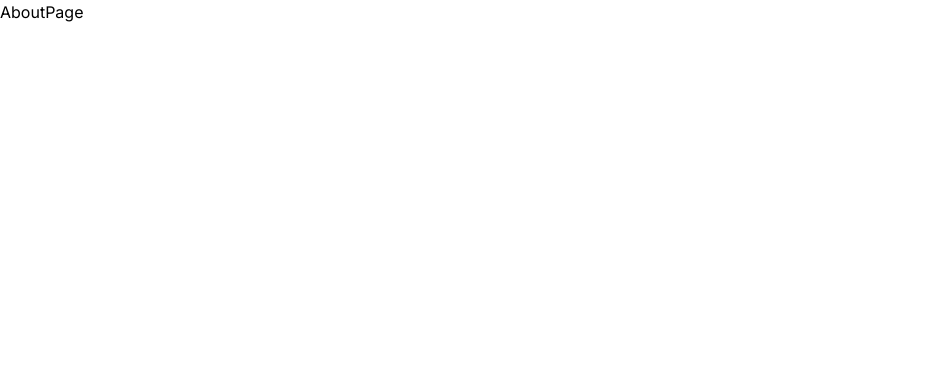
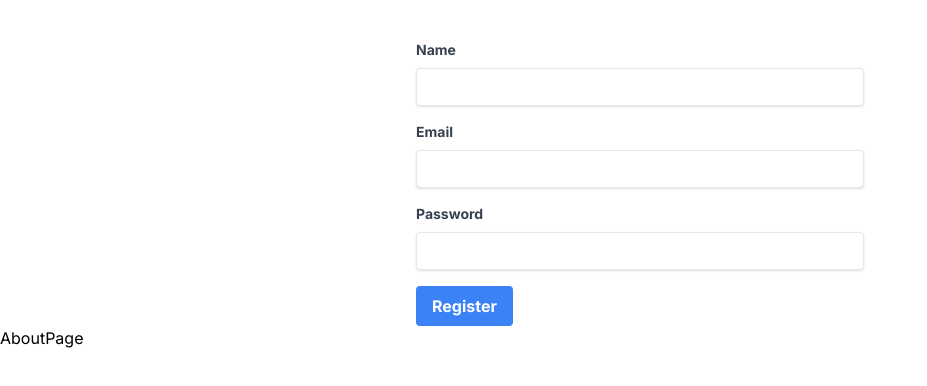
Before and after one commit to khairul-1/PetAdoptionNextJs, a Next.js app: page /about in a window 1280 px wide. Shown: the top 386 px of the page, without its empty margins (0-927 px from the left). Built offline with nearby package versions, Linux system fonts and the light colour scheme.

Commit message:
registration part done

```diff
--- a/src/app/(rootlayout)/layout.tsx
+++ b/src/app/(rootlayout)/layout.tsx
@@ -1,7 +1,15 @@
 import React, { ReactNode } from "react";
+import RegistrationForm from "../components/RegistrationForm";
 
 function RootLayout({ children }: { children: ReactNode }) {
-  return <div>{children}</div>;
+  return (
+    <div>
+      <div>
+        <RegistrationForm />
+      </div>
+      {children}
+    </div>
+  );
 }
 
 export default RootLayout;
--- /dev/null
+++ b/src/app/components/RegistrationForm.tsx
@@ -0,0 +1,95 @@
+"use client";
+
+import { useState } from "react";
+import axios from "axios";
+import { ToastContainer, toast } from "react-toastify";
+import "react-toastify/dist/ReactToastify.css";
+import { useRouter } from "next/router";
+import Link from "next/link";
+
+const RegistrationForm: React.FC = () => {
+  const [name, setName] = useState("");
+  const [email, setEmail] = useState("");
+  const [password, setPassword] = useState("");
+  //const router = useRouter();
+
+  const handleSubmit = async (e: React.FormEvent) => {
+    e.preventDefault();
+    try {
+      const response = await axios.post("http://localhost:5000/api/register", {
+        name,
+        email,
+        password,
+      });
+      toast.success("User registered successfully", {
+        onClose: () => <Link href={"/dashboard"}></Link>,
+        autoClose: 2000,
+      });
+    } catch (AxiosError: any) {
+      //console.log(AxiosError.response.data.message);
+      toast.error(`Error registering user."  "
+       ${AxiosError.response.data.message}`);
+    }
+  };
+
+  return (
+    <div>
+      <ToastContainer />
+      <form onSubmit={handleSubmit} className="max-w-md mx-auto mt-10">
+        <div className="mb-4">
+          <label
+            className="block text-gray-700 text-sm font-bold mb-2"
+            htmlFor="name"
+          >
+            Name
+          </label>
+          <input
+            id="name"
+            type="text"
+            value={name}
+            onChange={(e) => setName(e.target.value)}
+            className="shadow appearance-none border rounded w-full py-2 px-3 text-gray-700 leading-tight focus:outline-none focus:shadow-outline"
+          />
+        </div>
+        <div className="mb-4">
+          <label
+            className="block text-gray-700 text-sm font-bold mb-2"
+            htmlFor="email"
+          >
+            Email
+          </label>
+          <input
+            id="email"
+            type="email"
+            value={email}
+            onChange={(e) => setEmail(e.target.value)}
+            className="shadow appearance-none border rounded w-full py-2 px-3 text-gray-700 leading-tight focus:outline-none focus:shadow-outline"
+          />
+        </div>
+        <div className="mb-4">
+          <label
+            className="block text-gray-700 text-sm font-bold mb-2"
+            htmlFor="password"
+          >
+            Password
+          </label>
+          <input
+            id="password"
+            type="password"
+            value={password}
+            onChange={(e) => setPassword(e.target.value)}
+            className="shadow appearance-none border rounded w-full py-2 px-3 text-gray-700 leading-tight focus:outline-none focus:shadow-outline"
+          />
+        </div>
+        <button
+          type="submit"
+          className="bg-blue-500 hover:bg-blue-700 text-white font-bold py-2 px-4 rounded focus:outline-none focus:shadow-outline"
+        >
+          Register
+        </button>
+      </form>
+    </div>
+  );
+};
+
+export default RegistrationForm;
```
Also changed, not shown: package.json (+6 -4 lines), 1 other file (tests, documents, lock files or other folders).
